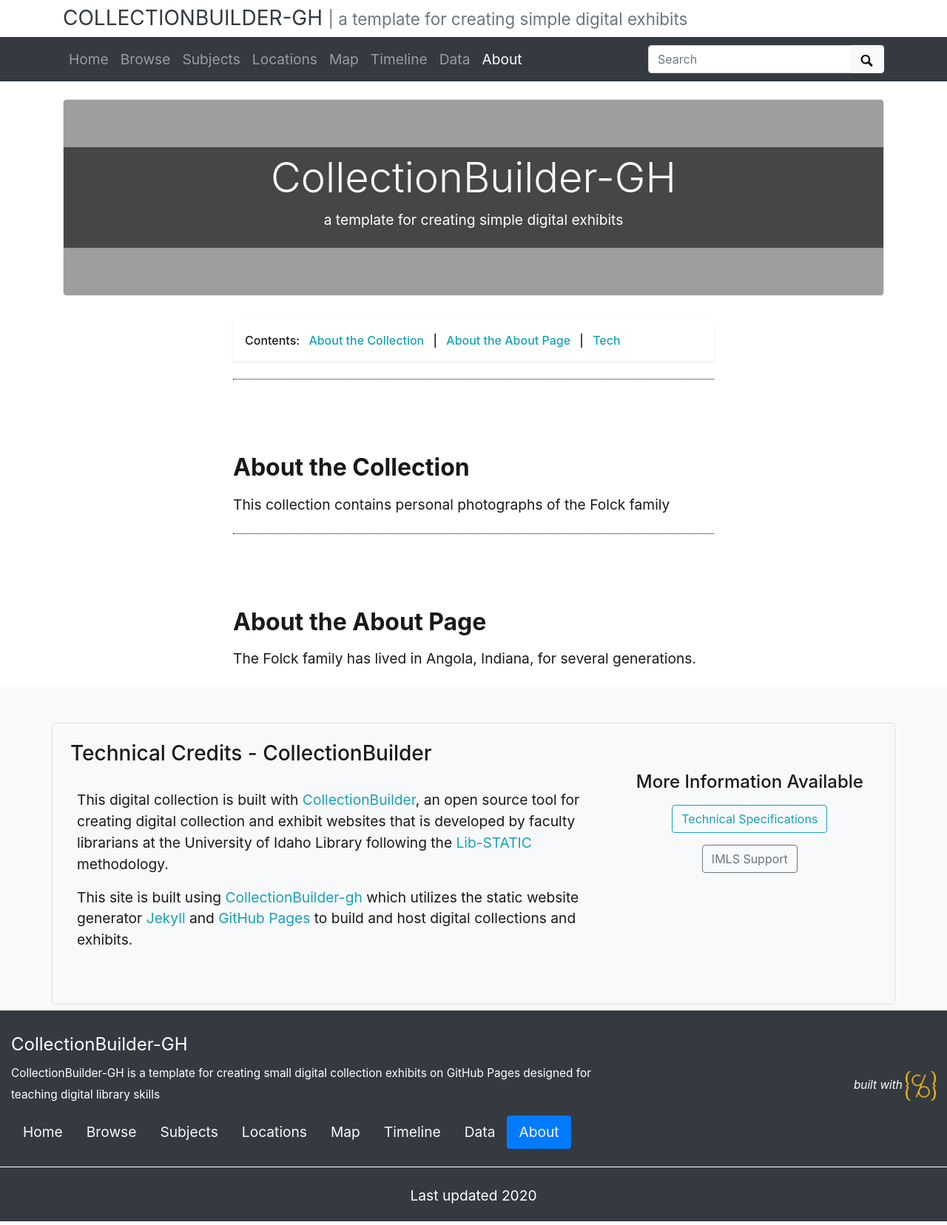
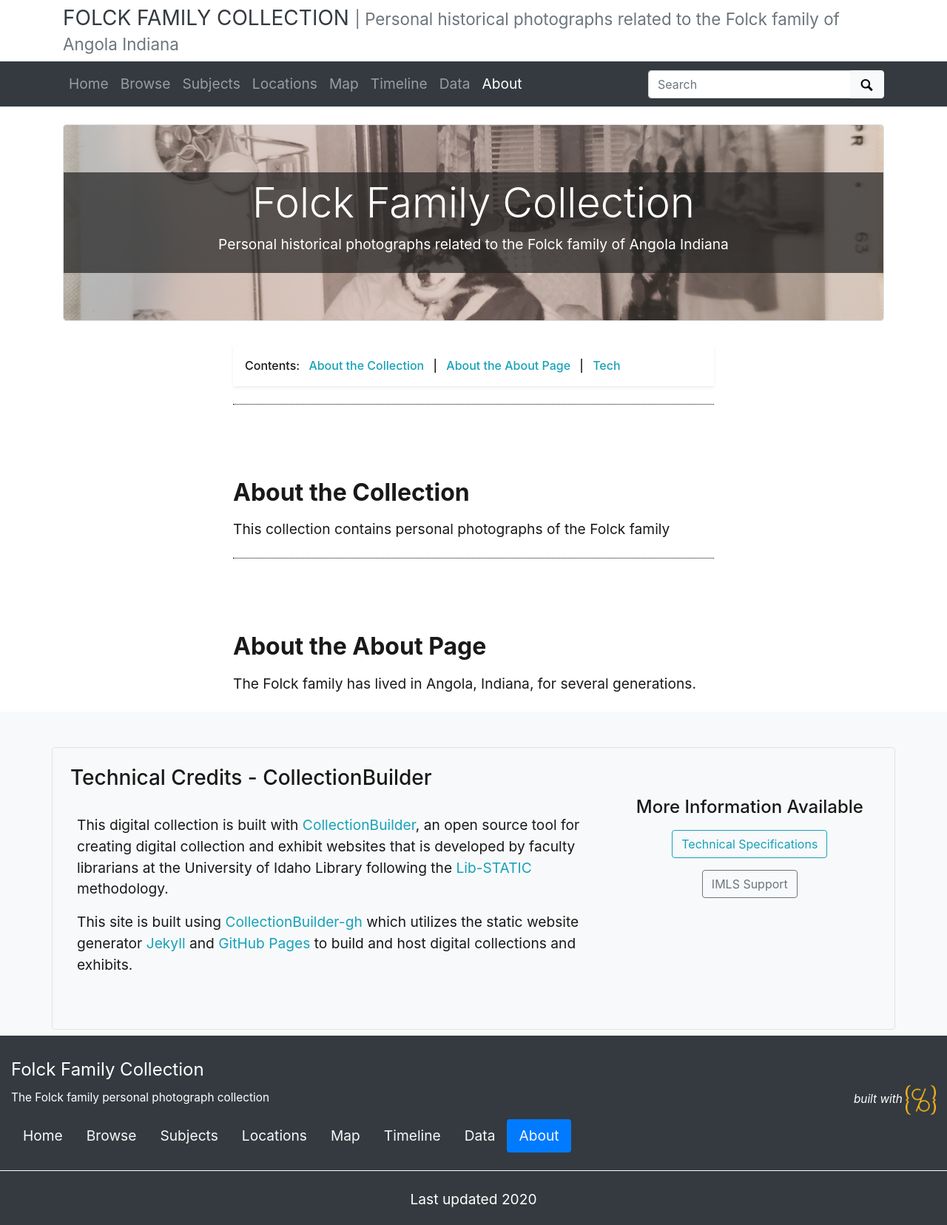
Before and after one commit to isabelfolck/folckfamilynew, a Jekyll site: the page built from pages/about.md, in a window 1280 px wide. Shown: the whole page at 74% size. Built offline with Jekyll 4.4.1, drawn with Linux system fonts in a browser that asks for light colours.

Commit message:
Update _config.yml

```diff
--- a/_config.yml
+++ b/_config.yml
@@ -8,30 +8,30 @@
 # URL VARIABLES
 #
 # url is your gh-pages base, following the pattern: username.github.io
-url: https://collectionbuilder.github.io
+url: https://isabelfolck.github.io
 # baseurl is your github repository's name prefixed with a /
-baseurl: /collectionbuilder-gh
+baseurl: /folckfamilynew
 # location of code, the full url to your github repository
-source-code: https://github.com/CollectionBuilder/collectionbuilder-gh
+source-code: https://github.com/isabelfolck/folckfamilynew
 
 ##########
 # SITE SETTINGS
 #
 # title of site appears in banner
-title: CollectionBuilder-GH
+title: Folck Family Collection
 # tagline, a short phrase that will appear throughout the site in the top banner
-tagline: a template for creating simple digital exhibits
+tagline: Personal historical photographs related to the Folck family of Angola Indiana
 # description appears in meta tags and other locations
 # this description might appear in search result lists, keep around 160 characters max
-description: "CollectionBuilder-GH is a template for creating small digital collection exhibits on GitHub Pages designed for teaching digital library skills"
+description: "The Folck family personal photograph collection"
 # creator of the digital collection, to appear in meta tags; we typically use our GitHub usernames but feel free to just use your name
-author: CollectionBuilder
+author: IsabelFolck
 
 ##########
 # COLLECTION SETTINGS
 #
 # choose metadata: this is the name of the csv file in your _data directory that describes the objects in your collection
-metadata: demo-metadata
+metadata: folckgithub
 
 ##########
 # GOOGLE SERVICES [optional!]
@@ -58,3 +58,5 @@
 # compress CSS output
 sass:
   style: compressed
+
+theme: jekyll-theme-cayman
```
